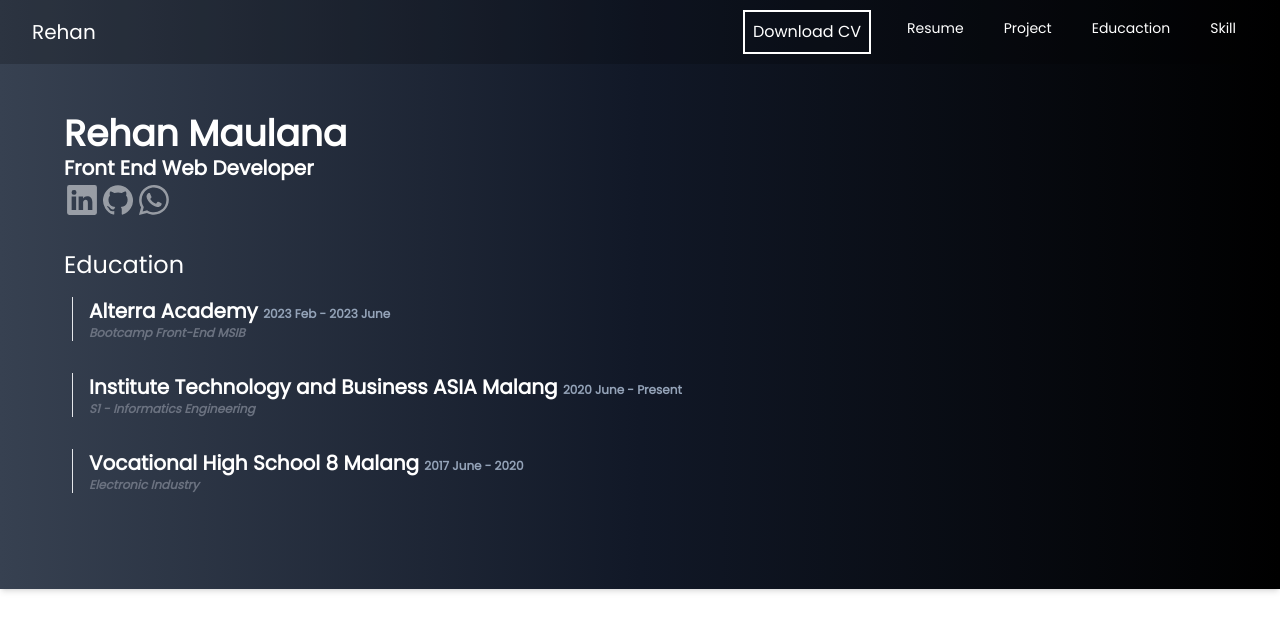
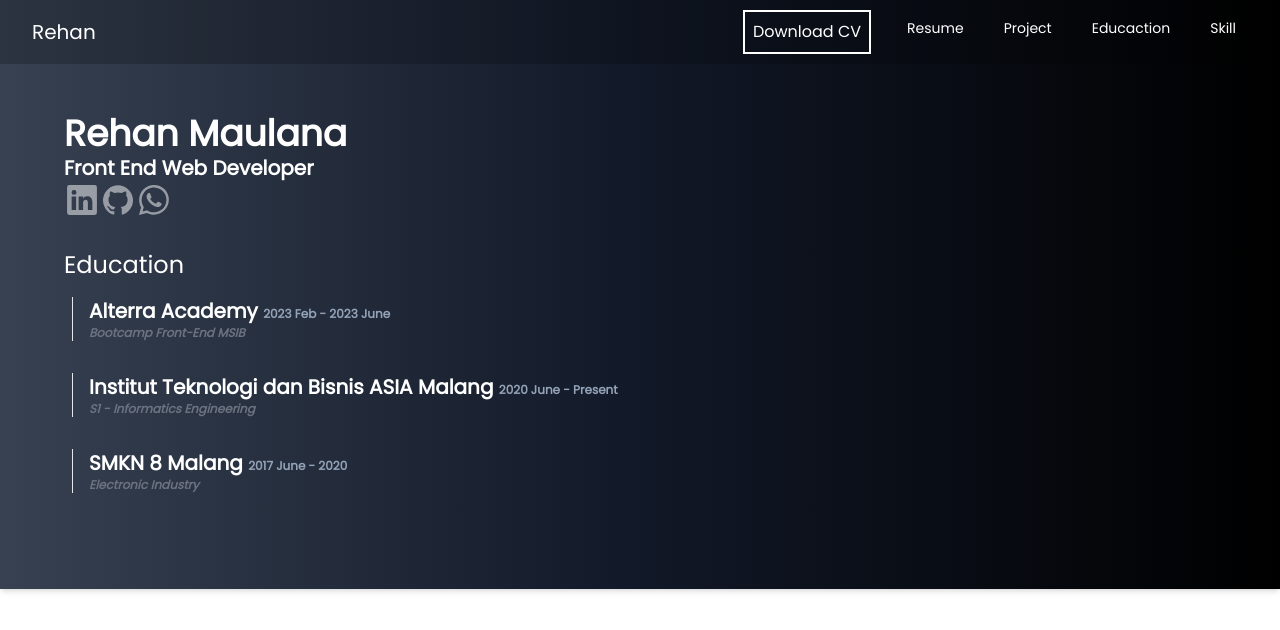
Before and after one commit to rehanzproject/portofolio-rehan, a React (Vite) app: page /education in a window 1280 px wide. Shown: the top 630 px of the page. Built offline with nearby package versions, Linux system fonts and the light colour scheme.

Commit message:
refactor: change description

```diff
--- a/src/components/organism/EducationCard/constant.ts
+++ b/src/components/organism/EducationCard/constant.ts
@@ -8,12 +8,12 @@ export const educationCard: IEducationCard[] = [
     degree: "Bootcamp Front-End MSIB",
   },
   {
-    name: "Institute Technology and Business ASIA Malang",
+    name: "Institut Teknologi dan Bisnis ASIA Malang",
     duration: "2020 June - Present",
     degree: "S1 - Informatics Engineering",
   },
   {
-    name: "Vocational High School 8 Malang",
+    name: "SMKN 8 Malang",
     duration: "2017 June - 2020",
     degree: "Electronic Industry",
   },
```
